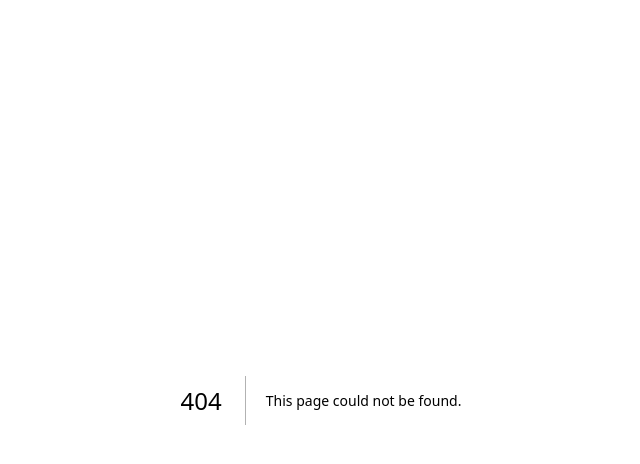
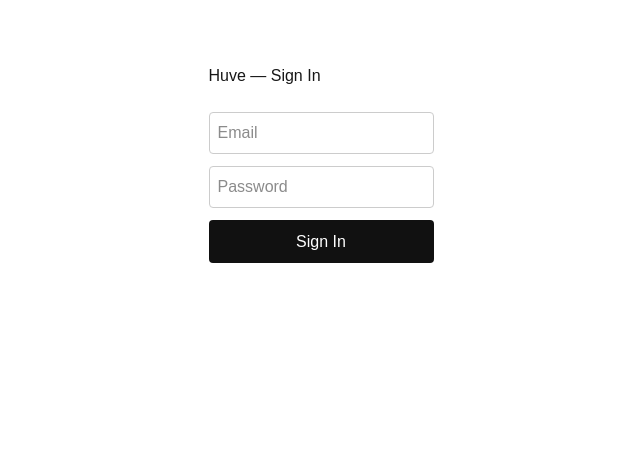
Before and after one commit to saintmoriel/Huve, a Next.js app: page /login in a window 1280 px wide. Before the commit this address had no page. Shown: the top 464 px of the page, without its empty margins (319-959 px from the left). Built offline with nearby package versions, Linux system fonts and the light colour scheme; no server answers.

Commit message:
Add login page with Supabase email/password auth

```diff
--- /dev/null
+++ b/src/app/login/page.tsx
@@ -0,0 +1,62 @@
+'use client'
+
+import { useState } from 'react'
+import { useRouter } from 'next/navigation'
+import { supabase } from '@/lib/supabase'
+
+export default function LoginPage() {
+  const router = useRouter()
+  const [email, setEmail] = useState('')
+  const [password, setPassword] = useState('')
+  const [error, setError] = useState<string | null>(null)
+  const [loading, setLoading] = useState(false)
+
+  async function handleLogin(e: React.FormEvent) {
+    e.preventDefault()
+    setError(null)
+    setLoading(true)
+
+    const { error } = await supabase.auth.signInWithPassword({ email, password })
+
+    setLoading(false)
+
+    if (error) {
+      setError(error.message)
+      return
+    }
+
+    router.push('/dashboard')
+  }
+
+  return (
+    <main style={{ maxWidth: '360px', margin: '4rem auto', fontFamily: 'sans-serif' }}>
+      <h1 style={{ marginBottom: '1.5rem' }}>Huve — Sign In</h1>
+      <form onSubmit={handleLogin} style={{ display: 'flex', flexDirection: 'column', gap: '0.75rem' }}>
+        <input
+          type="email"
+          placeholder="Email"
+          value={email}
+          onChange={(e) => setEmail(e.target.value)}
+          required
+          style={{ padding: '0.5rem', border: '1px solid #ccc', borderRadius: '4px' }}
+        />
+        <input
+          type="password"
+          placeholder="Password"
+          value={password}
+          onChange={(e) => setPassword(e.target.value)}
+          required
+          style={{ padding: '0.5rem', border: '1px solid #ccc', borderRadius: '4px' }}
+        />
+        <button
+          type="submit"
+          disabled={loading}
+          style={{ padding: '0.6rem', background: '#111', color: '#fff', borderRadius: '4px', border: 'none' }}
+        >
+          {loading ? 'Signing in...' : 'Sign In'}
+        </button>
+        {error && <p style={{ color: 'red', fontSize: '0.9rem' }}>{error}</p>}
+      </form>
+    </main>
+  )
+}
```
